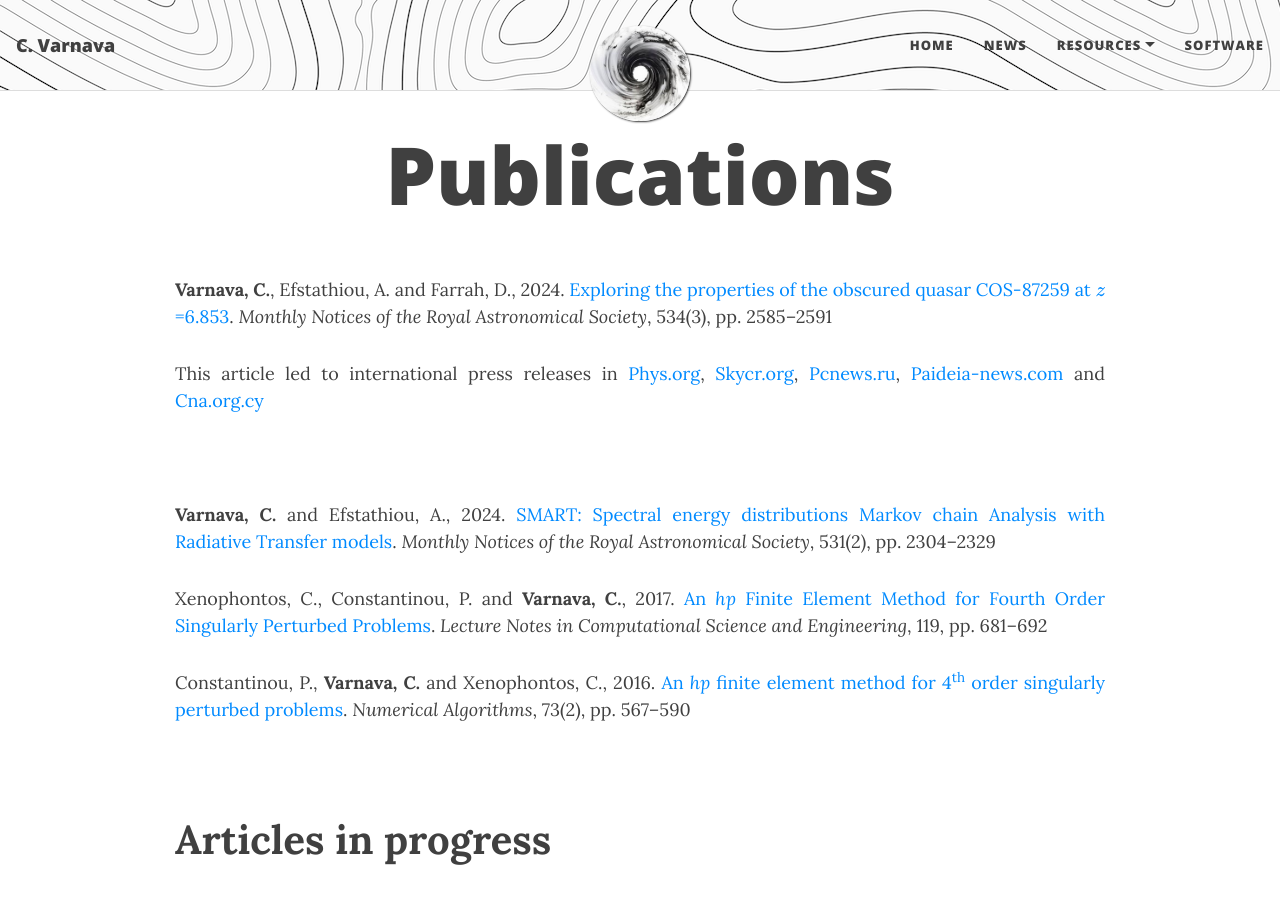
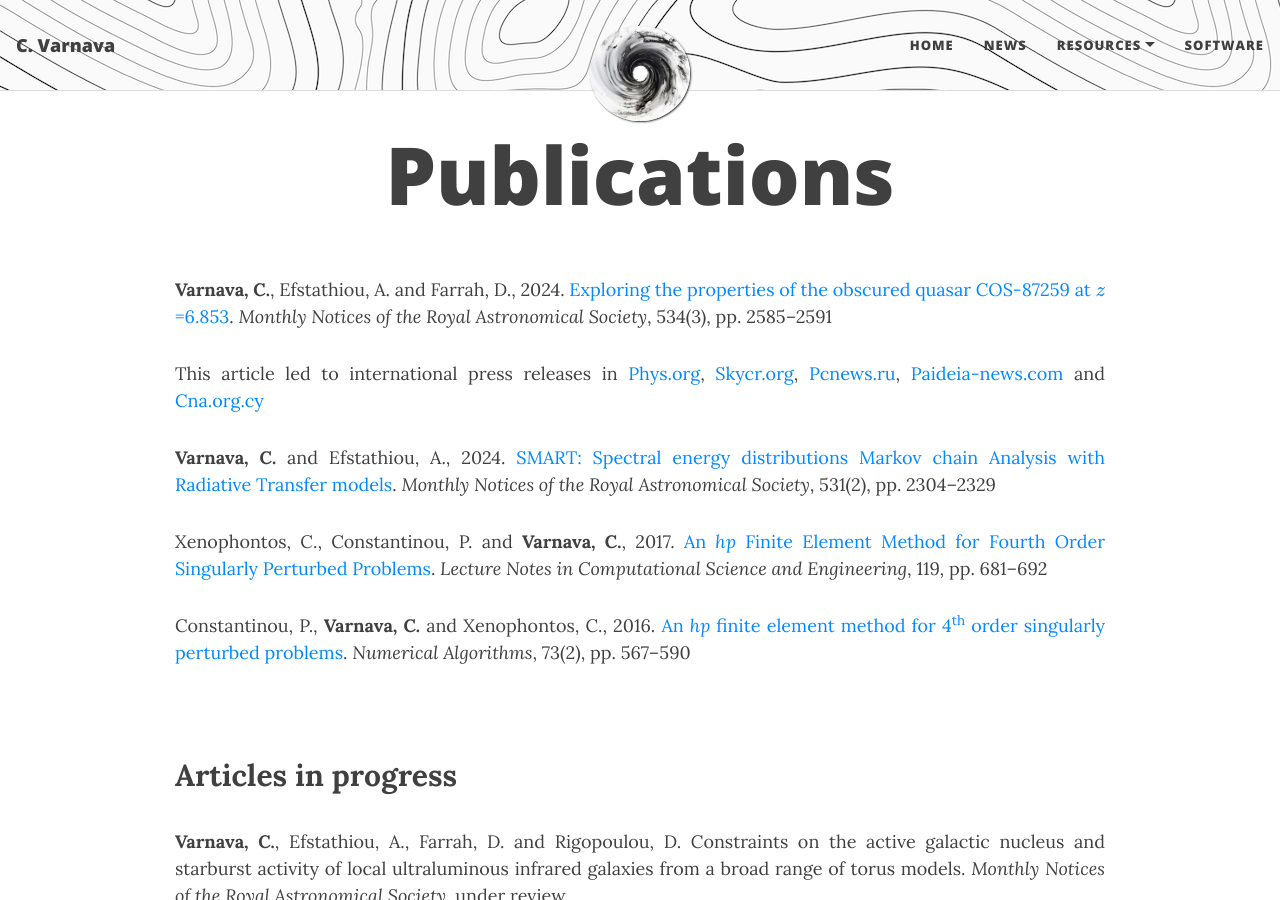
Before and after one commit to ch-var/ch-var.github.io, a Jekyll site: the page built from publications.html, in a window 1280 px wide and 900 px high. Built offline with Jekyll 4.4.1, drawn with Linux system fonts in a browser that asks for light colours; formulas are drawn with MathJax 3.

Commit message:
Update publications.html

```diff
--- a/publications.html
+++ b/publications.html
@@ -22,15 +22,16 @@ mathjax: true
 </style>
 
 <p align='justify'><b>Varnava, C.</b>, Efstathiou, A. and Farrah, D., 2024. <a href="https://doi.org/10.1093/mnras/stae2221">Exploring the properties of the obscured quasar COS-87259 at \(z\)=6.853</a>. <i>Monthly Notices of the Royal Astronomical Society</i>, 534(3), pp. 2585–2591</p>
+<h5></h5>
 <p align='justify'>This article led to international press releases in <a href="https://phys.org/news/2024-10-astronomers-explore-properties-obscured-hyperluminous.html">Phys.org</a>, <a href="https://skycr.org/2024/10/21/exploran-las-propiedades-de-un-cuasar-hiperluminoso-oscurecido/">Skycr.org</a>, <a href="https://pcnews.ru/news/astronomy_obnaruzili_sverhmassivnuu_cernuu_dyru_v_centre_galaktiki_cos_87259-1530160.html#gsc.tab=0">Pcnews.ru</a>, <a href="https://paideia-news.com/panepistimio-frederick/2024/11/11/ereynitria-toy-eyropaikoy-panepistimioy-meleta-ena-protogono-yperfoteino-kbazar">Paideia-news.com</a> and <a href="https://www.cna.org.cy/press-release/article/7556971/anakoinosi-typoy-evropaiko-panepistimio-kyproy">Cna.org.cy</a></p>
-<br>
+<p>
 <p align='justify'><b>Varnava, C.</b> and Efstathiou, A., 2024. <a href="https://doi.org/10.1093/mnras/stae1141">SMART: Spectral energy distributions Markov chain Analysis with Radiative Transfer models</a>. <i>Monthly Notices of the Royal Astronomical Society</i>, 531(2), pp. 2304–2329</p>
 <p>
 <p align='justify'>Xenophontos, C., Constantinou, P. and <b>Varnava, C.</b>, 2017. <a href="https://doi.org/10.1007/978-3-319-65870-4_49">An <i>hp</i> Finite Element Method for Fourth Order Singularly Perturbed Problems</a>. <i>Lecture Notes in Computational Science and Engineering</i>, 119, pp. 681–692</p>
 <p>
 <p align='justify'>Constantinou, P., <b>Varnava, C.</b> and Xenophontos, C., 2016. <a href="https://doi.org/10.1007/s11075-016-0108-9">An <i>hp</i> finite element method for 4<sup>th</sup> order singularly perturbed problems</a>. <i>Numerical Algorithms</i>, 73(2), pp. 567–590</p>
 <br>
-<p style="font-weight: bold; font-size: 40px;">Articles in progress</p>
+<p style="font-weight: bold; font-size: 30px;">Articles in progress</p>
 <p align='justify'><b>Varnava, C.</b>, Efstathiou, A., Farrah, D. and Rigopoulou, D. Constraints on the active galactic nucleus and starburst activity of local ultraluminous infrared galaxies from a broad range of torus models. <i>Monthly Notices of the Royal Astronomical Society</i>, under review</p>
 <p>
 <p align='justify'>Efstathiou, A., Lonsdale, C. J., <b>Varnava, C.</b> et al. Active galactic nucleus and starburst activity in heavily obscured WISE quasars at redshifts \(z\)~0.3–3, in preparation</p>
```
